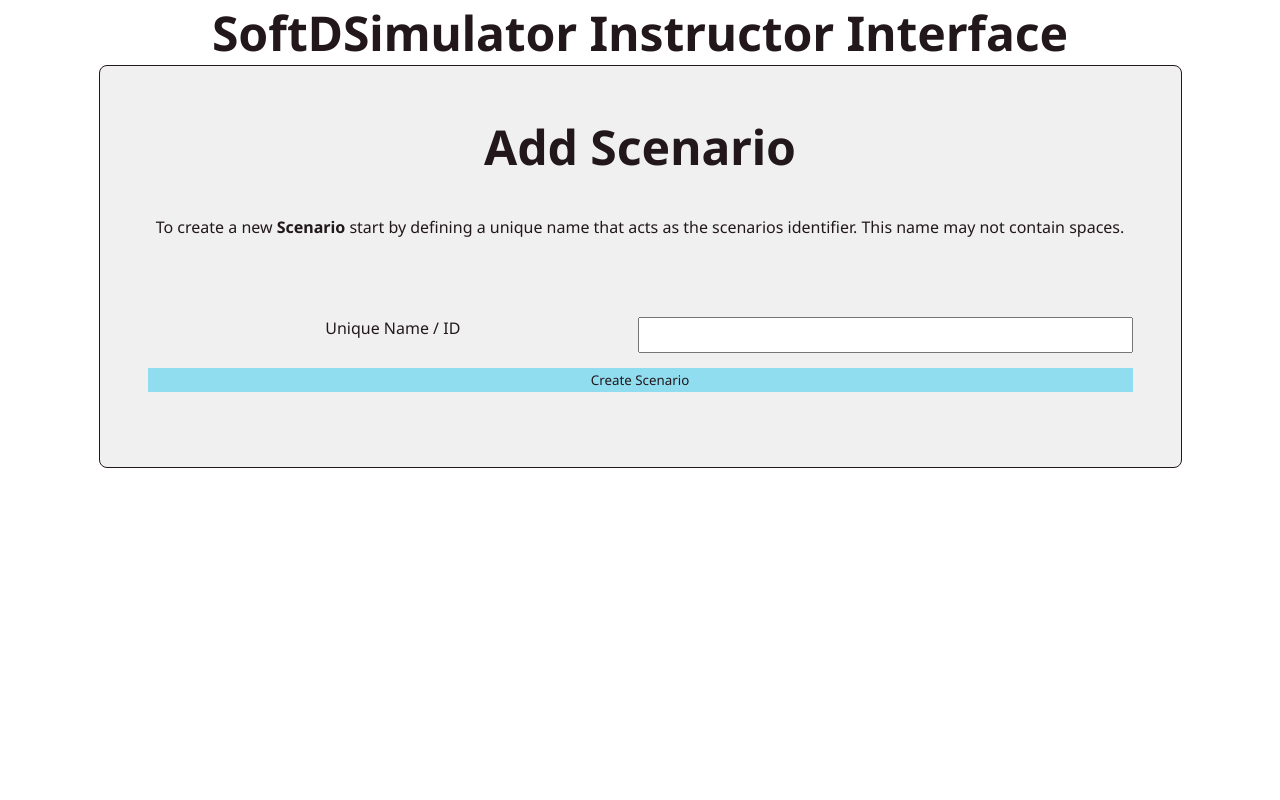
After one commit to othshine/softDsim, a Django app: page /instructor/add/scenario in a window 1280 px wide. The commit adds this page. Run offline with Django 3.2, Linux system fonts and the light colour scheme.

Commit message:
started work on instructor interface

```diff
--- /dev/null
+++ b/app/static/app/instructor/add_scenario.js
@@ -0,0 +1,23 @@
+
+
+const input = document.getElementById('name-input');
+const btn = document.getElementById('add-sc-btn');
+
+function checkValidity() {
+  if (hasWhiteSpace(input.value)){
+    input.classList.add("invalid")
+    btn.disabled = true;
+  } else {
+    input.classList.remove("invalid")
+    btn.disabled = false;
+  }
+}
+
+input.addEventListener('input', checkValidity)
+
+
+
+
+function hasWhiteSpace(s) {
+  return s.indexOf(' ') >= 0;
+}
--- /dev/null
+++ b/app/static/app/instructor/instructor.css
@@ -0,0 +1,63 @@
+
+
+#login {
+    width: 100%;
+    height: auto;
+    background-color: #F0F0F0;
+    color: var(--black);
+    display: flex;
+    flex-direction: column;
+    padding: 3rem;
+    border-radius: 0.5rem;
+    border: 1px solid var(--black);
+}
+
+.row {
+    width: 100%;
+    min-height: 3rem;
+    text-align: center;
+}
+
+.row > * {
+    width: 100%;
+}
+
+h1 {
+    font-size: 3rem;
+}
+
+input {
+    height: 2rem;
+    width: 100%;
+}
+
+div.sm {
+    width: 25%;
+}
+div.xsm {
+    width: 10%;
+}
+
+button {
+    background-color: var(--blue);
+}
+
+button:hover {
+    border: 1px solid var(--neon);
+}
+
+input.invalid {
+    background-color: #FFAA99;
+}
+
+button:disabled,
+button[disabled]{
+  border: 1px solid #999999;
+  background-color: #cccccc;
+  color: #666666;
+}
+
+button:disabled:hover,
+button[disabled]:hover{
+  cursor: not-allowed;
+}
--- a/app/static/app/styles.css
+++ b/app/static/app/styles.css
@@ -5,6 +5,7 @@
   --black: #22181cff;
   --jet: #312f2fff;
   --red: #d7263dff;
+  --light: #F0F0F0;
   }
 
 /* ======== GENERAL  ======== */
@@ -63,7 +64,6 @@ ul {
   height: 100%;
   display: flex;
   width: calc(100% / 3);
-  display: flex;
   flex-direction: column;
   padding-left: 3rem;
   padding-right: 3rem;
--- /dev/null
+++ b/app/templates/app/instructor/add_scenario.html
@@ -0,0 +1,44 @@
+{% load static %}
+
+<!DOCTYPE html>
+<html lang="en">
+<head>
+    <meta charset="UTF-8">
+    <title>Instructor Interface</title>
+    <link rel="stylesheet" href="{% static 'app/styles.css' %}">
+    <link rel="stylesheet" href="{% static 'app/instructor/instructor.css' %}">
+</head>
+<body>
+<section>
+    <div class="row">
+        <h1>SoftDSimulator Instructor Interface</h1>
+    </div>
+    <div class="row">
+
+        <div class="xsm"></div>
+        <div id="login">
+            <div class="row">
+                <h1>Add Scenario</h1>
+            </div>
+            <div class="row"></div>
+            <div class="row">
+                <p>To create a new <strong>Scenario</strong> start by defining a unique name that acts as the scenarios identifier. This name may not contain spaces.</p>
+            </div>
+            <div class="row"></div>
+            <div class="row">
+                <label for="SID">Unique Name / ID</label>
+                <input id="name-input" name="SID" type="text">
+            </div>
+            <div class="row">
+                <button id="add-sc-btn">
+                    Create Scenario
+                </button>
+            </div>
+
+        </div>
+        <div class="xsm"></div>
+    </div>
+</section>
+<script src="{% static 'app/instructor/add_scenario.js' %}"></script>
+</body>
+</html>
--- a/app/urls.py
+++ b/app/urls.py
@@ -4,5 +4,11 @@ from . import views
 
 urlpatterns = [
     path('', views.index, name='index'),
-    path('continue/', views.click_continue, name='continue')
+    path('continue/', views.click_continue, name='continue'),
+    path('instructor/', views.instructor, name='instructor'),
+    path('instructor/search', views.instructor_search, name='instructor_search'),
+    path('scenarios/', views.scenarios),
+    path('scenarios/<sid>', views.get_scenario),
+    path('instructor/search/scenarios', views.scenario_search_result),
+    path('instructor/add/scenario', views.add_scenario)
 ]
--- a/app/views.py
+++ b/app/views.py
@@ -8,7 +8,7 @@ from django.shortcuts import render
 from django.views.decorators.csrf import csrf_exempt
 
 from app.src.domain.decision_tree import Scenario, Decision
-from mongo_models import ScenarioMongoModel
+from mongo_models import ScenarioMongoModel, NoObjectWithIdException
 
 
 def index(request):
@@ -30,7 +30,7 @@ def click_continue(request):
     s = model.get(get_scenario_cookie())
 
     if request.method == 'POST':
-        evaluate_decision(json.loads(request.body.decode('utf-8')), s._decisions[counter-2])
+        evaluate_decision(json.loads(request.body.decode('utf-8')), s._decisions[counter - 2])
 
     d = s._decisions[counter]
     context = {
@@ -42,3 +42,44 @@ def click_continue(request):
         context.get('blocks').append({'header': t.header, 'text': t.content})
 
     return HttpResponse(json.dumps(context), content_type="application/json")
+
+
+def instructor(request):
+    return render(request, "app/instructor/instructor.html")
+
+
+def instructor_search(request):
+    return render(request, "app/instructor/search.html")
+
+
+@csrf_exempt
+def scenarios(request):
+    model = ScenarioMongoModel()
+    if request.method == 'POST':
+        x = json.loads(request.body.decode('utf-8'))
+        s = Scenario(json=x)
+        model.save(s)
+        return HttpResponse(status=201)
+    else:
+        x = model.find_all()
+        context = {'scenarios': [s.json for s in x]}
+        return HttpResponse(json.dumps(context), content_type="application/json")
+
+
+def scenario_search_result(request):
+    return render(request, "app/instructor/search_result.html")
+
+@csrf_exempt
+def get_scenario(request, sid):
+    model = ScenarioMongoModel()
+    if request.method == 'DELETE':
+        try:
+            x = model.remove(mid=sid)
+            return HttpResponse(status=200)
+        except NoObjectWithIdException:
+            return HttpResponse(status=404)
+    return HttpResponse(json.dumps(model.get(sid).json), content_type="application/json")
+
+
+def add_scenario(request):
+    return render(request, "app/instructor/add_scenario.html")
```
Also changed, not shown: app/src/domain/decision_tree.py (+18 -14 lines), app/static/app/instructor/search_scenarios.js (added, +15 -0 lines), app/templates/app/instructor/instructor.html (added, +47 -0 lines), app/templates/app/instructor/search.html (added, +47 -0 lines), app/templates/app/instructor/search_result.html (added, +28 -0 lines), mongo_models.py (+12 -5 lines).
